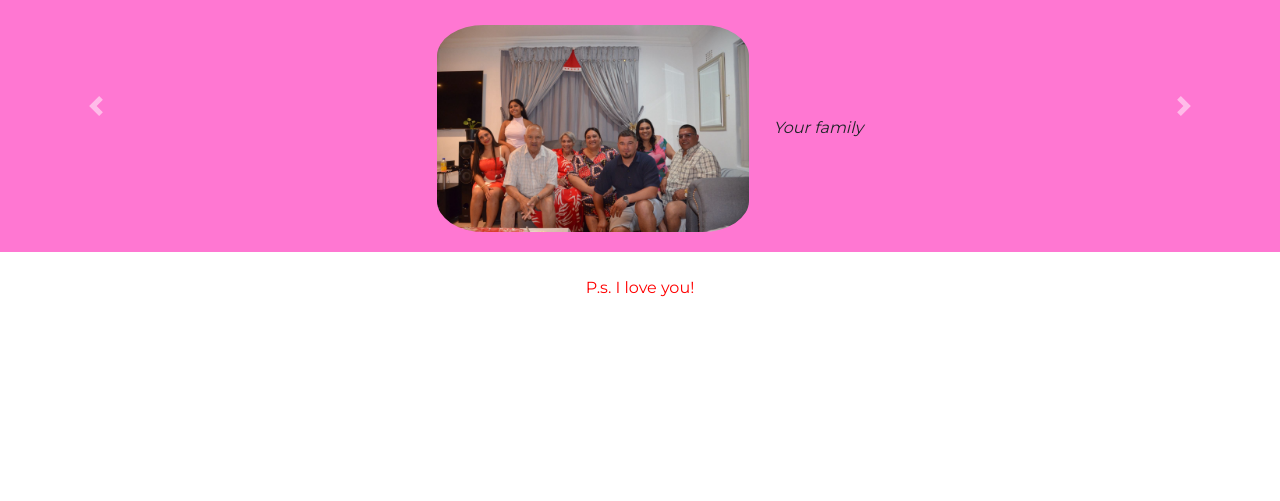
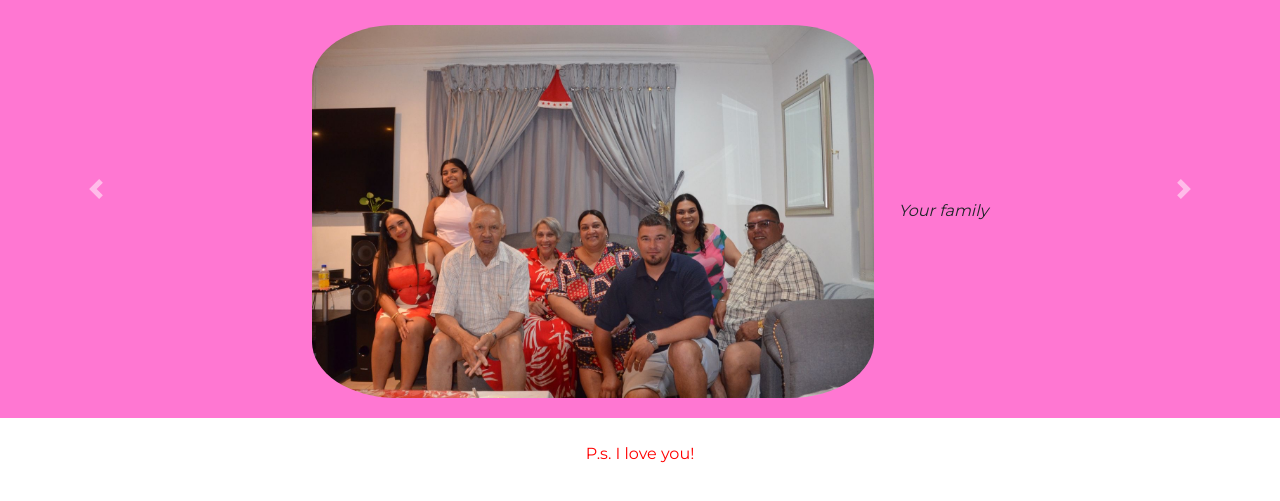
Before and after one commit to JMRabie/Neeka-Travels, a plain HTML site: page index.html in a window 1280 px wide. Shown: the part 201-702 px from the top of the page. Drawn offline with nearby package versions, Linux system fonts and the light colour scheme.

Commit message:
Update NeekaEuro.css

```diff
--- a/NeekaEuroCss/NeekaEuro.css
+++ b/NeekaEuroCss/NeekaEuro.css
@@ -25,8 +25,8 @@ p {
 }
 
 .home-image {
-  width: 25%;
-  height: 25%;
+  width: 45%;
+  height: 35%;
   border-radius: 15%;
   margin: 20px;
 }
```
